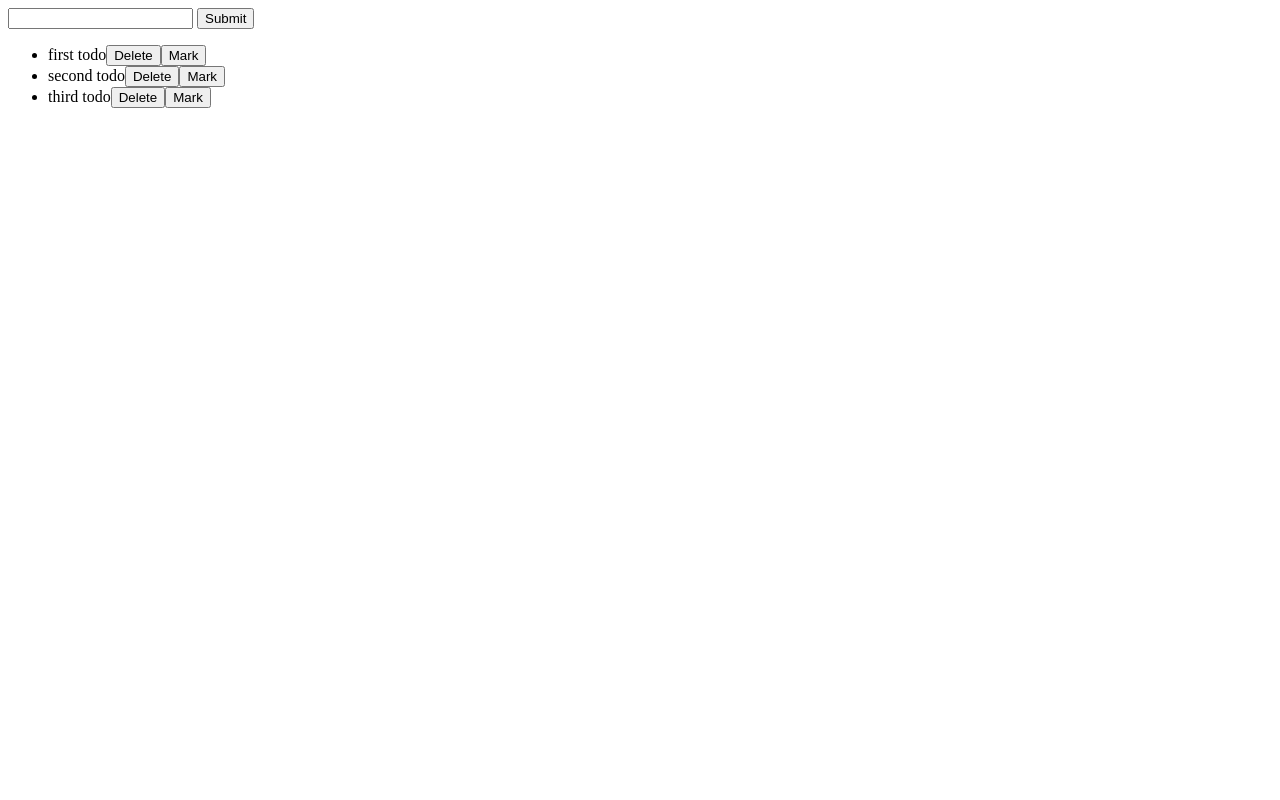
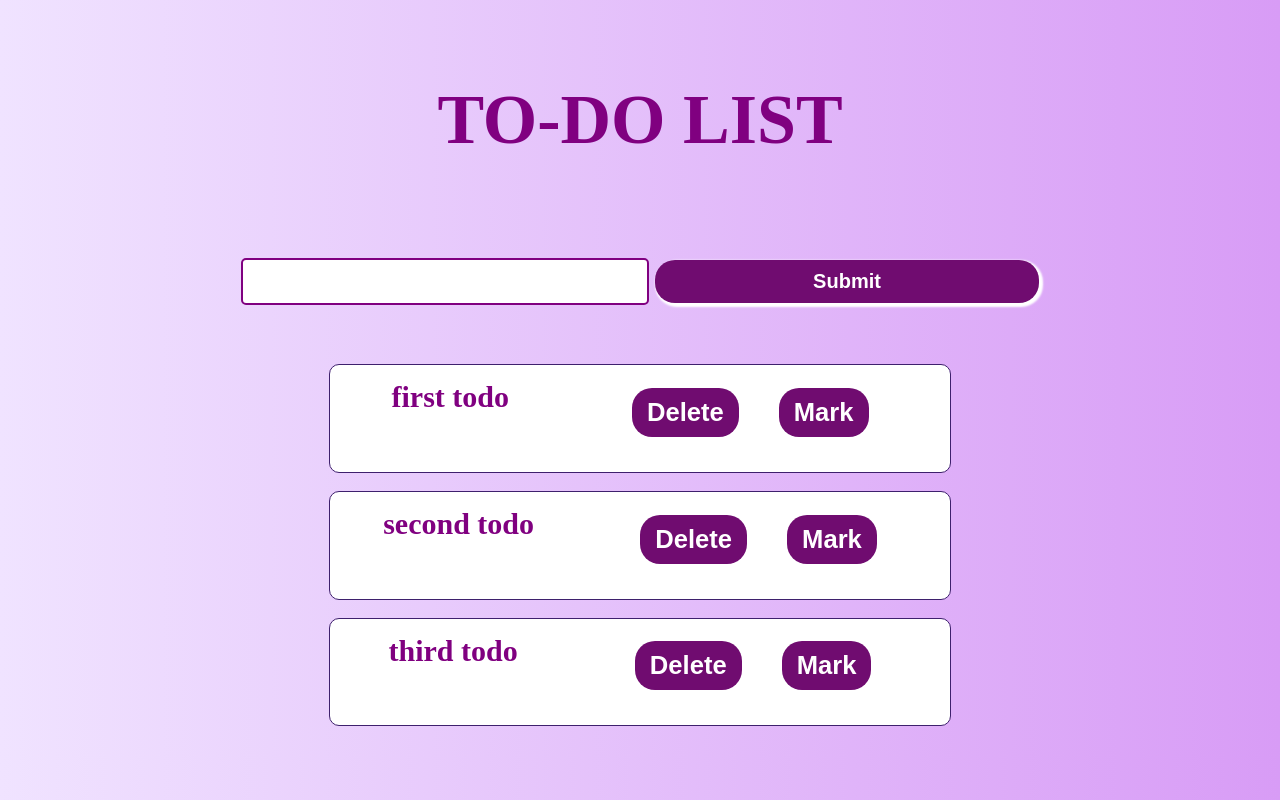
Before and after one commit to GSG-K3/ToDoProject-KARB, a website: page index.html in a window 1280 px wide. Drawn offline with Linux system fonts and the light colour scheme.

Commit message:
style of the app #8

```diff
--- a/dom.js
+++ b/dom.js
@@ -20,6 +20,9 @@
     // add span holding description
 
     // this adds the delete button
+    var newdiv=document.createElement('div');
+    newdiv.className = "buttonDiv";
+
     var text = todo.description;
     var spanElement = document.createElement("span");
     spanElement.appendChild(document.createTextNode(text));
@@ -31,6 +34,10 @@
       update(newState);
     });
     todoNode.appendChild(deleteButtonNode);
+    deleteButtonNode.className = "deleteButton";
+
+
+    newdiv.appendChild(deleteButtonNode);
     deleteButtonNode.appendChild(document.createTextNode("Delete"));
 
     // add markTodo button
@@ -42,8 +49,12 @@
      todoNode.classList.add("mark");
    });
    todoNode.appendChild(markTodobtn);
+   markTodobtn.className = "deleteButton";
+
+   newdiv.appendChild(markTodobtn);
+
    markTodobtn.appendChild(document.createTextNode("Mark"));
-
+todoNode.appendChild(newdiv);
 
    if(todo.done == true){
     todoNode.classList.add("mark")
--- a/index.html
+++ b/index.html
@@ -6,13 +6,20 @@
     <link rel="stylesheet" href="./style.css">
   </head>
   <body>
+
+    <h1>
+      TO-DO LIST
+  </h1>
+
     <form id="add-todo">
-      <input type="text" name="description" value="">
-      <input type="submit" name="" value="Submit">
+      <label for="task" > Enter Task please</label>
+      <br/>
+      <input type="text" id="task" name="description" value="">
+      <input type="submit" id="add" name="" value="Submit">
     </form>
+
     <div id = "todo-container">
-        <ul>
-        </ul>
+
     </div>
 
   </body>
--- a/style.css
+++ b/style.css
@@ -1,3 +1,149 @@
-.mark{
-    background-color: blue;
+
+*{
+    margin: 0;
+    padding: 0;
+    text-align: center;
 }
+
+body{
+    background :  linear-gradient(to right,#f0e3ff,#d89cf6);
+}
+
+h1 {
+    text-align: center;
+    margin: 10vh;
+  color: purple;
+  font-family: 'Ma Shan Zheng', bold;
+  font-size: 70px;
+}
+
+form{
+    margin: 30px 0 0 0 ;
+    /* display: flex;
+    justify-content: center; */
+
+}
+
+input{
+    padding: 10px;
+    outline: none;
+    border: 2px solid purple;
+    margin: 0 1px;
+    width: 30vw ;
+    border-radius: 5px;
+    font-size: 2.5vh;
+}
+.buttonDiv{
+    display: flex;
+    justify-content: end;
+    align-items: flex-end;
+}
+button{
+    padding: 10px 15px;
+    margin: 20px;
+    background-color:#700c70 ;
+    box-shadow: 2px 2px 2px 2px #fff;
+    color: rgb(255, 255, 255);
+    font-weight: bold;
+    border-radius: 20px;
+    border: none;
+    outline: none;
+    font-size: 2vw;
+
+}
+
+#add{
+    padding: 10px 15px;
+    background-color:#700c70 ;
+    box-shadow: 2px 2px 2px 2px #fff;
+    color: rgb(255, 255, 255);
+    font-weight: bold;
+    border-radius: 20px;
+    border: none;
+    outline: none;
+}
+#add:active {
+    box-shadow: 0 0 #fff;
+    transform: translateY(4px);
+  }
+ul{
+    display: flex;
+    flex-direction: column;
+    justify-content: center;
+    align-items: center;
+    padding: 10px;
+    width: 250px;
+    background-color:transparent;
+    margin: 40px 0 10px 0;
+    border-radius: 10%;
+}
+
+li{
+    display: flex;
+    justify-content: space-around;
+    list-style-type: none;
+    border: 1px solid #3e206d;
+    margin: 9px 0 ;
+    padding: 15px 10px;
+    border-radius: 10px;
+    color:purple;
+    font-weight: bold;
+   background-color: white;
+    font-family: 'Ibarra Real Nova', serif;
+    width: 70vw ;
+    max-width: 600px;
+    height: 6vw;
+
+}
+span{
+    font-size: 30px;
+}
+#todo-container{
+    display: flex;
+    justify-content: center;
+}
+button:active {
+    box-shadow: 0 0 #fff;
+    transform: translateY(4px);
+  }
+
+
+  label{
+      visibility: hidden;
+      width: 5px;
+
+    }
+
+    .mark{
+        background-color: blue;
+    }
+
+    @media screen and (max-width: 400px) {
+
+        h1{
+            font-size: 3px;
+            color: yellow;
+          }
+
+          li{
+              width: 400px;
+          }
+
+      }
+
+    /* @media (max-width: 320px) {
+
+      h1{
+        font-size: 3px;
+      }
+
+      li{
+          width: 400px;
+      }
+
+      li{
+
+        width: 600px;
+        height: 2px;
+    }
+  } */
```
